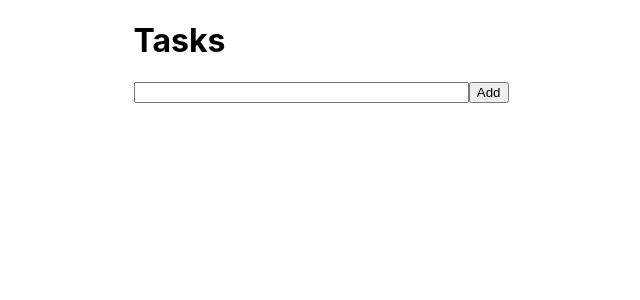
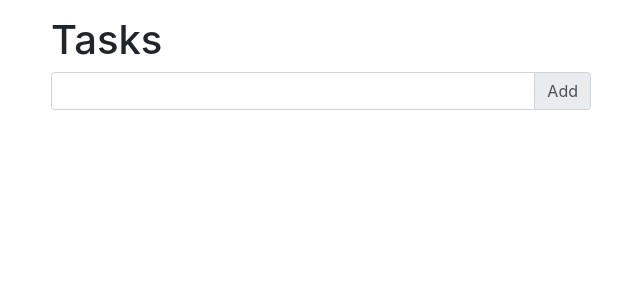
Before and after one commit to vadimfilimonov/React-TODO, a React (Create React App) app: page / in a window 1280 px wide. Shown: the top 300 px of the page, without its empty margins (319-959 px from the left). Built offline with nearby package versions, Linux system fonts and the light colour scheme.

Commit message:
add bootstrap; fix linter and prettier warnings

```diff
--- a/public/index.html
+++ b/public/index.html
@@ -7,6 +7,12 @@
     <meta name="theme-color" content="#000000" />
     <link rel="apple-touch-icon" href="%PUBLIC_URL%/logo192.png" />
     <link rel="manifest" href="%PUBLIC_URL%/manifest.json" />
+    <link
+      rel="stylesheet"
+      href="https://stackpath.bootstrapcdn.com/bootstrap/4.5.2/css/bootstrap.min.css"
+      integrity="sha384-JcKb8q3iqJ61gNV9KGb8thSsNjpSL0n8PARn9HuZOnIxN0hoP+VmmDGMN5t9UJ0Z"
+      crossorigin="anonymous"
+    />
     <title>React ToDo</title>
   </head>
   <body>
--- a/src/App.js
+++ b/src/App.js
@@ -1,18 +1,18 @@
-import React from 'react';
+import React from "react";
 import nextId from "react-id-generator";
-import Task from './components/Task.jsx';
-import TaskAdd from './components/TaskAdd.jsx';
+import Task from "./components/Task.jsx";
+import TaskAdd from "./components/TaskAdd.jsx";
 
 class App extends React.Component {
   constructor() {
     super();
     this.state = {
       tasks: [],
-    }
+    };
   }
 
-  addTask = title => {
-    this.setState(state => {
+  addTask = (title) => {
+    this.setState((state) => {
       let { tasks } = state;
       const newTask = {
         id: nextId(),
@@ -22,41 +22,44 @@ class App extends React.Component {
       const newsTasks = [newTask, ...tasks];
       return { tasks: newsTasks };
     });
-  }
+  };
 
-  doneTask = id => {
-    this.setState(state => {
+  doneTask = (id) => {
+    this.setState((state) => {
       const { tasks } = state;
-      const task = tasks.find(task => task.id === id);
+      const task = tasks.find((task) => task.id === id);
       task.done = true;
       return tasks;
     });
-  }
+  };
 
-  undoneTask = id => {
-    this.setState(state => {
+  undoneTask = (id) => {
+    this.setState((state) => {
       const { tasks } = state;
-      const task = tasks.find(task => task.id === id);
+      const task = tasks.find((task) => task.id === id);
       task.done = false;
       return tasks;
     });
-  }
+  };
 
-  deleteTask = id => {
-    this.setState(state => {
+  deleteTask = (id) => {
+    this.setState((state) => {
       const { tasks } = state;
-      const newTasks = tasks.filter(task => task.id !== id);
+      const newTasks = tasks.filter((task) => task.id !== id);
       return { tasks: newTasks };
     });
-  }
+  };
 
   render() {
     const { tasks } = this.state;
     return (
-      <div className="todo">
+      <section className="container my-3">
+        <div className="row justify-content-md-center">
+          <div className="col col-md-6">
             <h1>Tasks</h1>
             <TaskAdd addTask={this.addTask}></TaskAdd>
-        {tasks.map(task => (
+            <ul className="list-group my-3">
+              {tasks.map((task) => (
                 <Task
                   doneTask={() => this.doneTask(task.id)}
                   undoneTask={() => this.undoneTask(task.id)}
@@ -65,7 +68,10 @@ class App extends React.Component {
                   key={task.id}
                 ></Task>
               ))}
+            </ul>
           </div>
+        </div>
+      </section>
     );
   }
 }
--- a/src/components/Task.jsx
+++ b/src/components/Task.jsx
@@ -1,19 +1,38 @@
-import React from 'react';
+import React from "react";
 
 const Task = ({ task, doneTask, undoneTask, deleteTask }) => {
-  const DoneButton = () => task.done ?
-    <button className="task__button" type="button" onClick={undoneTask}>Undone</button> :
-    <button className="task__button" type="button" onClick={doneTask}>Done</button>;
-  const DeleteButton = () => <button className="task__button task__button-is-delete" type="button" onClick={deleteTask}>Delete</button>;
+  const DoneButton = () =>
+    task.done ? (
+      <button className="btn btn-warning" type="button" onClick={undoneTask}>
+        Undone
+      </button>
+    ) : (
+      <button className="btn btn-success" type="button" onClick={doneTask}>
+        Done
+      </button>
+    );
 
-  const className = 'task ' + (task.done ? 'task-is-done' : '');
+  const DeleteButton = () => (
+    <button className="btn btn-link mx-2" type="button" onClick={deleteTask}>
+      Delete
+    </button>
+  );
+
+  const Text = () =>
+    task.done ? (
+      <div className="align-self-center mr-auto">
+        <s>{task.title}</s>
+      </div>
+    ) : (
+      <div className="align-self-center mr-auto">{task.title}</div>
+    );
 
   return (
-    <div className={className}>
-      <p className="task__text">{task.title}</p>
-      <DeleteButton></DeleteButton>
-      <DoneButton></DoneButton>
-    </div>
+    <li className="list-group-item d-flex align-items-start">
+      <Text />
+      <DeleteButton />
+      <DoneButton />
+    </li>
   );
 };
 
--- a/src/components/TaskAdd.jsx
+++ b/src/components/TaskAdd.jsx
@@ -1,11 +1,11 @@
-import React from 'react';
+import React from "react";
 
 class TaskAdd extends React.Component {
   constructor(props) {
     super(props);
     this.state = {
-      input: '',
-    }
+      input: "",
+    };
   }
 
   addTask = (event) => {
@@ -13,20 +13,27 @@ class TaskAdd extends React.Component {
     const { input } = this.state;
     if (input) {
       this.props.addTask(input);
-      this.setState({ input: '' });
+      this.setState({ input: "" });
     }
-  }
+  };
 
-  onChange = event => {
+  onChange = (event) => {
     this.setState({ input: event.target.value });
-  }
+  };
 
   render() {
-    const { input } = this.state;
     return (
-      <form className="form" onSubmit={this.addTask}>
-        <input className="form__input" onChange={this.onChange} value={input}></input>
-        <button className="form__submit">Add</button>
+      <form onSubmit={this.addTask}>
+        <div className="input-group">
+          <input
+            className="form-control"
+            onChange={this.onChange}
+            value={this.state.input}
+          ></input>
+          <div className="input-group-append">
+            <button className="input-group-text">Add</button>
+          </div>
+        </div>
       </form>
     );
   }
--- a/src/index.css
+++ /dev/null
@@ -1,55 +0,0 @@
-body {
-  margin: 0;
-  font-family: -apple-system, BlinkMacSystemFont, 'Segoe UI', 'Roboto', 'Oxygen',
-    'Ubuntu', 'Cantarell', 'Fira Sans', 'Droid Sans', 'Helvetica Neue',
-    sans-serif;
-  -webkit-font-smoothing: antialiased;
-  -moz-osx-font-smoothing: grayscale;
-}
-
-.todo {
-  max-width: 375px;
-  margin: 0 auto;
-}
-
-
-
-/* Form */
-
-.form {
-  display: flex;
-  width: 100%;
-  margin: 0 0 30px;
-}
-
-.form__input {
-  flex-grow: 1;
-}
-
-
-
-/* Task */
-
-.task {
-  display: flex;
-  align-items: center;
-}
-
-.task-is-done {
-  opacity: 0.5;
-}
-
-.task__text {
-  flex-grow: 1;
-  font-size: 12px;
-}
-
-.task-is-done .task__text {
-  text-decoration: line-through;
-}
-
-.task__button-is-delete {
-  background: none;
-  border: 0;
-  color: pink;
-}
--- a/src/index.js
+++ b/src/index.js
@@ -1,11 +1,10 @@
-import React from 'react';
-import ReactDOM from 'react-dom';
-import './index.css';
-import App from './App';
+import React from "react";
+import { render } from "react-dom";
+import App from "./App";
 
-ReactDOM.render(
+render(
   <React.StrictMode>
     <App />
   </React.StrictMode>,
-  document.getElementById('root')
+  document.getElementById("root")
 );
```
Lines whose indentation alone changed are shown as unchanged.
